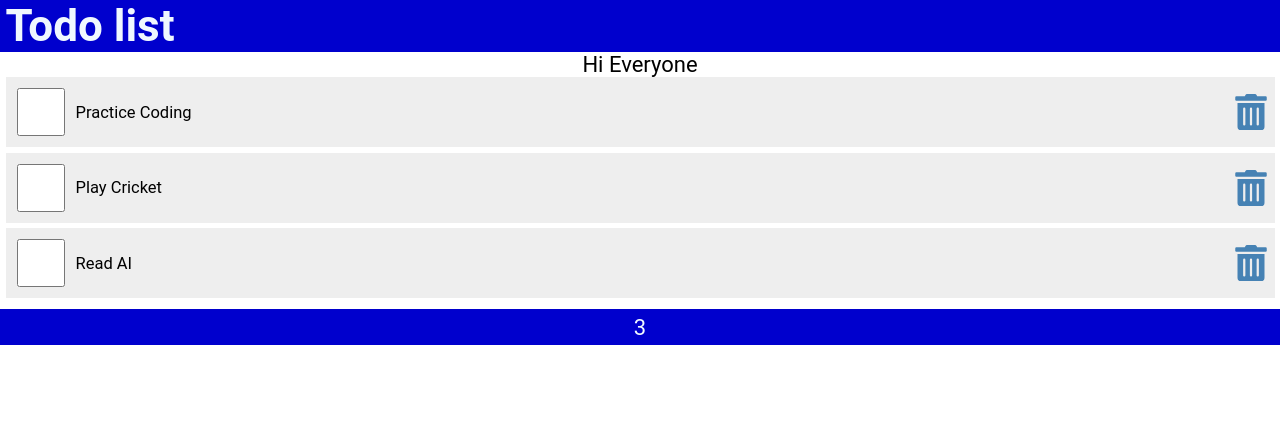
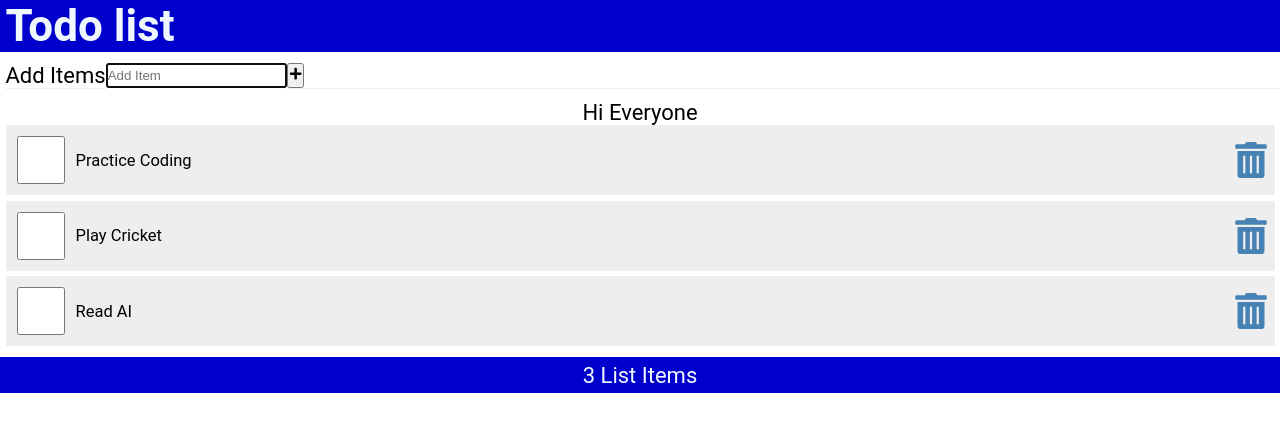
Before and after one commit to preethimaddy/balareact, a React (Create React App) app: page / in a window 1280 px wide. Shown: the top 432 px of the page. Built offline with nearby package versions, Linux system fonts and the light colour scheme; the HTML template or start-up script is replaced by a standard one.

Commit message:
handlesubmit

```diff
--- a/src/App.js
+++ b/src/App.js
@@ -3,6 +3,7 @@ import Header from './components/Header';
 import Cont from './components/Cont'
 import Footer from './components/Footer';
 import { useState } from 'react'
+import AddItem from './components/AddItem';
 
    function App () {
     const [items, setItems] = useState(
@@ -23,6 +24,8 @@ import { useState } from 'react'
           item:"Read AI"
         }
       ])
+      const [newItem,setNewItem] = useState()
+
       const handleCheck = (id) =>{
         const listItems = items.map((item)=> item.id===id ? {...item, checked:!item.checked} : item)
         setItems(listItems)
@@ -34,11 +37,25 @@ import { useState } from 'react'
       localStorage.setItem("Todo_list", JSON.stringify(listItem))
 
       }
+      const handleSubmit=(e) => {
+        e.preventDefault();
+        if(!newItem)
+        return;
+        console.log(newItem)
+       setNewItem('')
+        console.log('submitted')
+      }
   return (
  <>
 
  <div >
   <Header title ="Todo list"/>
+  <AddItem
+  newItem ={newItem}
+  setNewItem = {setNewItem}
+  handleSubmit ={handleSubmit}
+
+  />
    <Cont
    items ={items}
    handleCheck={handleCheck}
--- /dev/null
+++ b/src/components/AddItem.js
@@ -0,0 +1,27 @@
+import React from 'react'
+import { FaPlus } from 'react-icons/fa'
+function AddItem({newItem, setNewItem, handleSubmit}) {
+  return (
+    <>
+<form className='addForm' onSubmit ={handleSubmit}>
+    <label htmlFor='addItem'>Add Items</label>
+    <input
+    autoFocus
+    id='addItem'
+    type='text'
+    placeholder='Add Item'
+    required
+    value ={newItem}
+    onChange ={(e) => setNewItem(e.target.value)}/>
+
+    <button type='submit'
+    aria-label='Add Item'>
+
+         <FaPlus />
+    </button>
+</form>
+    </>
+  )
+}
+
+export default AddItem
--- a/src/components/Cont.js
+++ b/src/components/Cont.js
@@ -21,7 +21,8 @@ function Cont  ({items, handleCheck, handleDelete})  {
    <FaTrashAlt
    role ="button"
    tabIndex="0"
-   onClick={()=>handleDelete(item.id)}/>
+   onClick={()=>handleDelete(item.id)}
+   aria-label={`Delete ${item.item}`}/>
   </li>
   ))}
  </ul>
--- a/src/components/Footer.js
+++ b/src/components/Footer.js
@@ -4,7 +4,7 @@ function Footer({length}) {
 
   return (
     <footer>
-{length}
+{length} List {(length <= 1 ? "Item": "Items" )}
     </footer>
   )
 }
--- a/src/index.css
+++ b/src/index.css
@@ -117,3 +117,59 @@ ul li::before {
   color: red;
   outline: none;
 }
+.addForm {
+  width: 100%;
+  display: flex;
+  justify-content: flex-start;
+  margin: 0.5rem 0.25rem;
+  border-bottom: 1px solid #eee;
+}
+
+.addForm input [type='text']{
+  flex-grow :1;
+  max-width: calc(100% -50px);
+  min-height: 48px;
+  font-size: 1 rem;
+  padding: 0.25rem;
+  border-radius: 0.25rem;
+  margin-right: 0.25rem;
+  outline: none;
+}
+.button {
+  height: 48 px;
+  min-width :48 px;
+  border-radius: 0.25 rem;
+  padding: 0.5rem;
+  font-size: 1 rem;
+ background-color: aliceblue;
+ color: mediumblue;
+ cursor: pointer;
+
+}
+.button:focus,
+button:hover {
+color:white;
+background-color: limegreen;
+outline: none;
+}
+.searchForm {
+  width : 100%;
+  display: flex;
+  justify-content: flex-start;
+  margin: 0.25rem 0 0;
+  padding: 0 0.5rem 0.25rem;
+  border-bottom: 1px solid #eee;
+}
+.searchForm label {
+  position : absolute;
+  left: -99999 px;
+  }
+  .searchForm input [type='text'] {
+flex-grow: 1;
+max-width: 100%;
+min-height: 48px;
+font-size: 1rem;
+padding: 0.25rem;
+border-radius: 0.25rem;
+outline: none;
+  }
```
